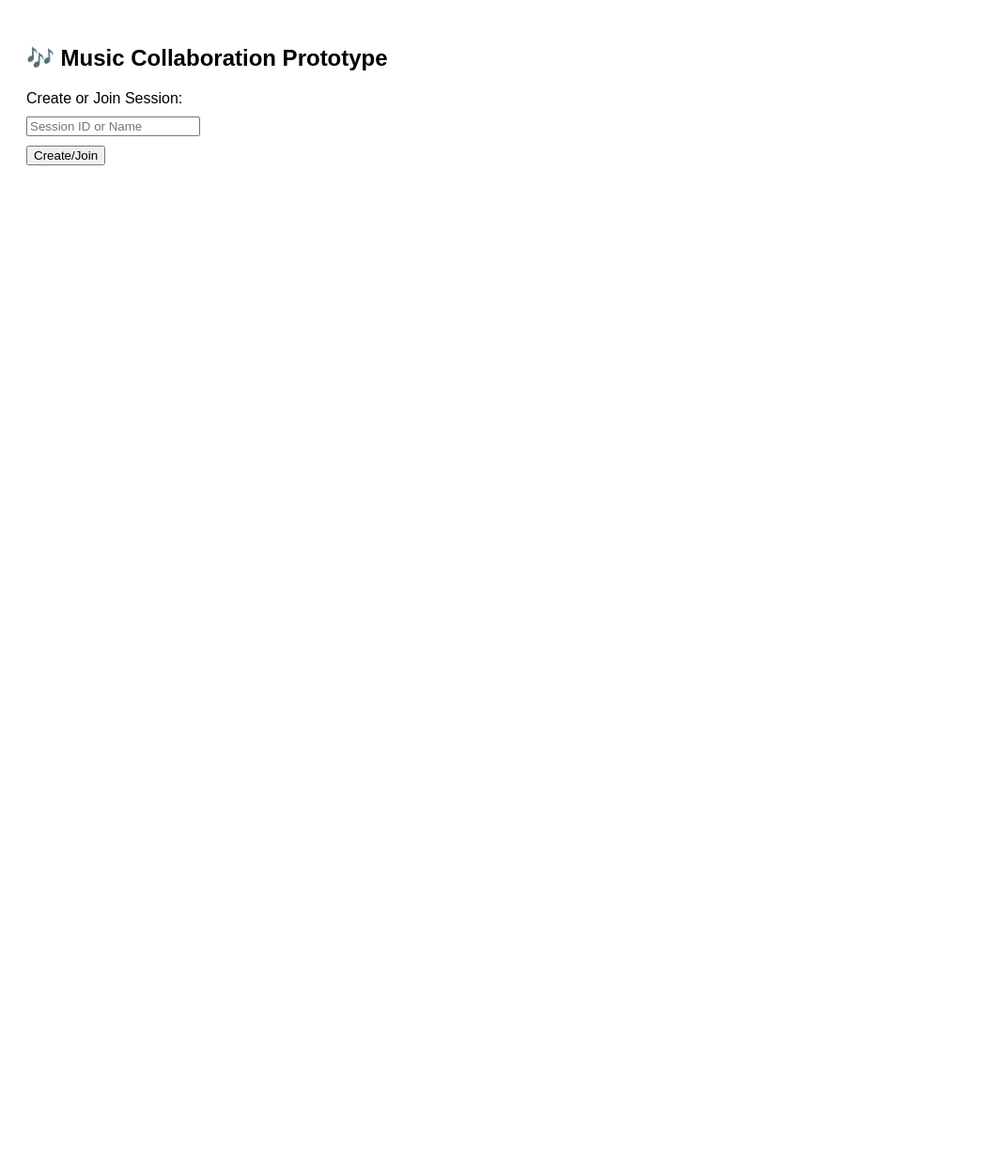
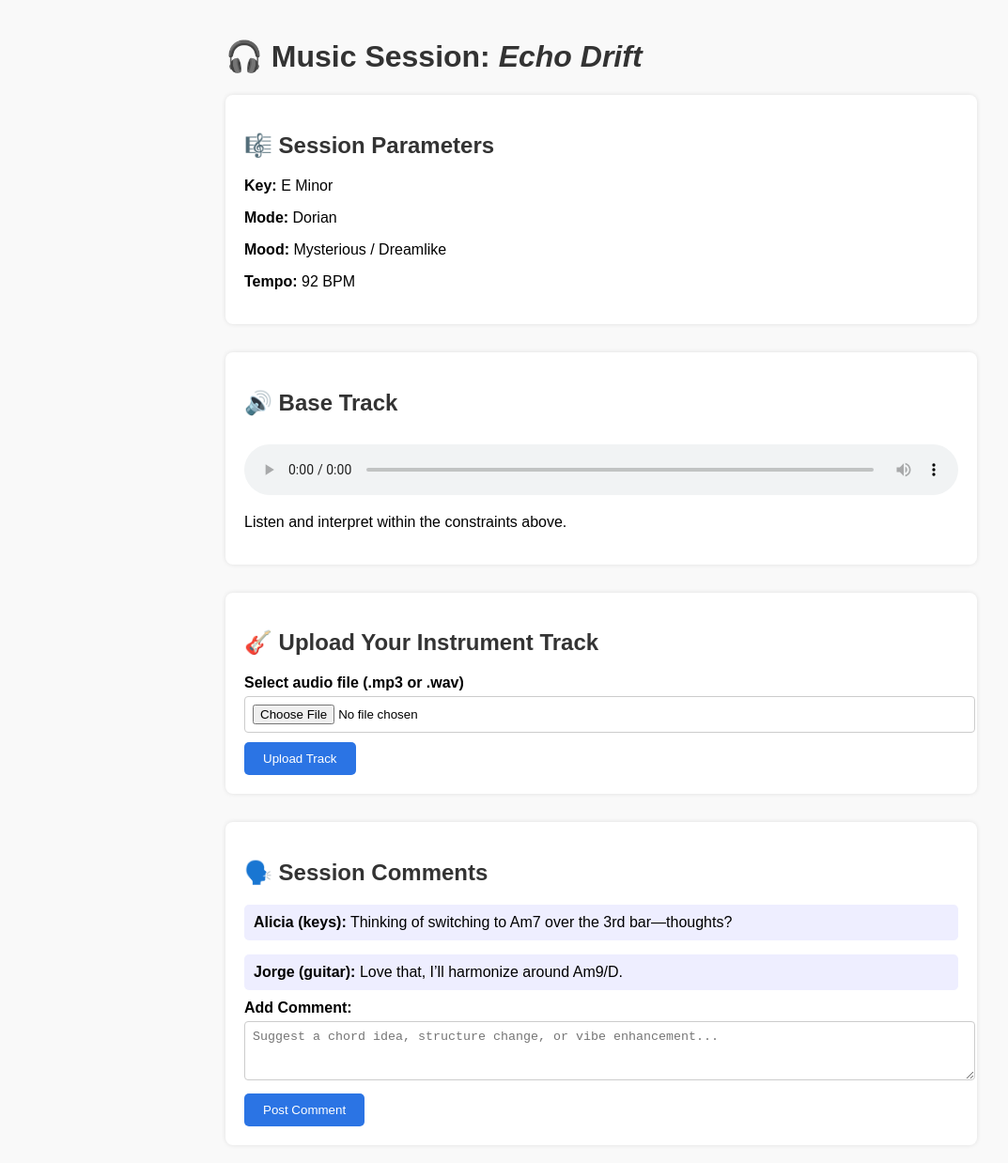
Before and after one commit to kappter/groovish, a plain HTML site: page index.html in a window 1280 px wide. Shown: the whole page at 94% size, without its empty margins (0-1073 px from the left). Before the commit the page ends 800 px from the top, so only its background shows below. Drawn offline with Linux system fonts and the light colour scheme.

Commit message:
Update index.html

```diff
--- a/index.html
+++ b/index.html
@@ -1,57 +1,57 @@
 <!DOCTYPE html>
-<html>
+<html lang="en">
 <head>
-    <base target="_top">
+  <meta charset="UTF-8" />
+  <title>🎶 Session Collaboration</title>
   <style>
-      body { font-family: Arial; padding: 20px; }
-      input, button { margin-top: 10px; display: block; }
+    body { font-family: Arial, sans-serif; padding: 20px; max-width: 800px; margin: auto; background: #f9f9f9; }
+    h1, h2 { color: #333; }
+    .section { margin-bottom: 30px; padding: 20px; background: #fff; border-radius: 8px; box-shadow: 0 0 5px rgba(0,0,0,0.1); }
+    label { display: block; margin: 10px 0 5px; font-weight: bold; }
+    input[type="file"], input[type="text"], textarea { width: 100%; padding: 8px; border-radius: 4px; border: 1px solid #ccc; }
+    button { margin-top: 10px; padding: 10px 20px; background: #2b74e4; color: white; border: none; border-radius: 5px; cursor: pointer; }
+    button:hover { background: #1748b3; }
+    audio { width: 100%; margin-top: 10px; }
+    .comment-box { margin-top: 15px; padding: 10px; background: #eef; border-radius: 5px; }
   </style>
 </head>
 <body>
-    <h2>🎶 Music Collaboration Prototype</h2>
 
-    <label>Create or Join Session:</label>
-    <input type="text" id="sessionName" placeholder="Session ID or Name">
-    <button onclick="createSession()">Create/Join</button>
+  <h1>🎧 Music Session: <em>Echo Drift</em></h1>
 
-    <div id="uploadUI" style="display:none;">
-      <label>Upload Your Track:</label>
-      <input type="file" id="fileUpload">
-      <button onclick="uploadFile()">Upload</button>
+  <div class="section">
+    <h2>🎼 Session Parameters</h2>
+    <p><strong>Key:</strong> E Minor</p>
+    <p><strong>Mode:</strong> Dorian</p>
+    <p><strong>Mood:</strong> Mysterious / Dreamlike</p>
+    <p><strong>Tempo:</strong> 92 BPM</p>
   </div>
 
-    <p id="result"></p>
+  <div class="section">
+    <h2>🔊 Base Track</h2>
+    <audio controls src="https://example.com/audio/basetrack.mp3"></audio>
+    <p>Listen and interpret within the constraints above.</p>
+  </div>
 
-    <script>
-      let currentSession = "";
+  <div class="section">
+    <h2>🎸 Upload Your Instrument Track</h2>
+    <label for="fileUpload">Select audio file (.mp3 or .wav)</label>
+    <input type="file" id="fileUpload">
+    <button onclick="alert('Upload triggered')">Upload Track</button>
+  </div>
 
-      function createSession() {
-        const name = document.getElementById("sessionName").value;
-        google.script.run.withSuccessHandler(res => {
-          currentSession = name;
-          document.getElementById("result").innerHTML =
-            `Session ${res.status}: <a href="${res.url}" target="_blank">Open Folder</a>`;
-          document.getElementById("uploadUI").style.display = "block";
-        }).createSession(name);
-      }
+  <div class="section">
+    <h2>🗣️ Session Comments</h2>
+    <div class="comment-box">
+      <strong>Alicia (keys):</strong> Thinking of switching to Am7 over the 3rd bar—thoughts?
+    </div>
+    <div class="comment-box">
+      <strong>Jorge (guitar):</strong> Love that, I’ll harmonize around Am9/D.
+    </div>
+    <label for="newComment">Add Comment:</label>
+    <textarea id="newComment" rows="3" placeholder="Suggest a chord idea, structure change, or vibe enhancement..."></textarea>
+    <button onclick="alert('Comment submitted')">Post Comment</button>
+  </div>
 
-      function uploadFile() {
-        const fileInput = document.getElementById("fileUpload");
-        const file = fileInput.files[0];
-        const reader = new FileReader();
-        reader.onloadend = function () {
-          const content = reader.result.split(",")[1];
-          const data = {
-            name: file.name,
-            mimeType: file.type,
-            data: content
-          };
-          google.script.run.withSuccessHandler(() => {
-            document.getElementById("result").innerHTML += `<br>✅ Uploaded ${file.name}`;
-          }).uploadFile(currentSession, data);
-        };
-        reader.readAsDataURL(file);
-      }
-    </script>
 </body>
 </html>
```
Lines whose indentation alone changed are shown as unchanged.
